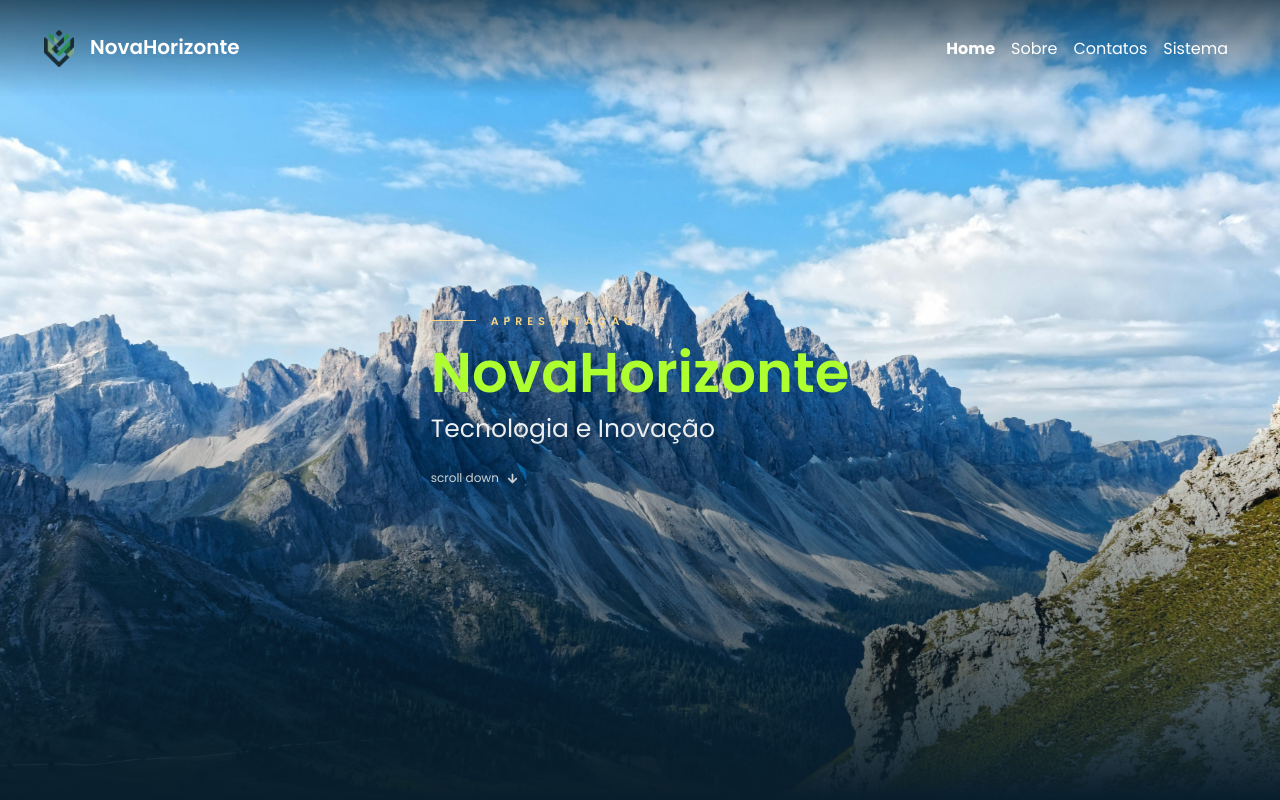
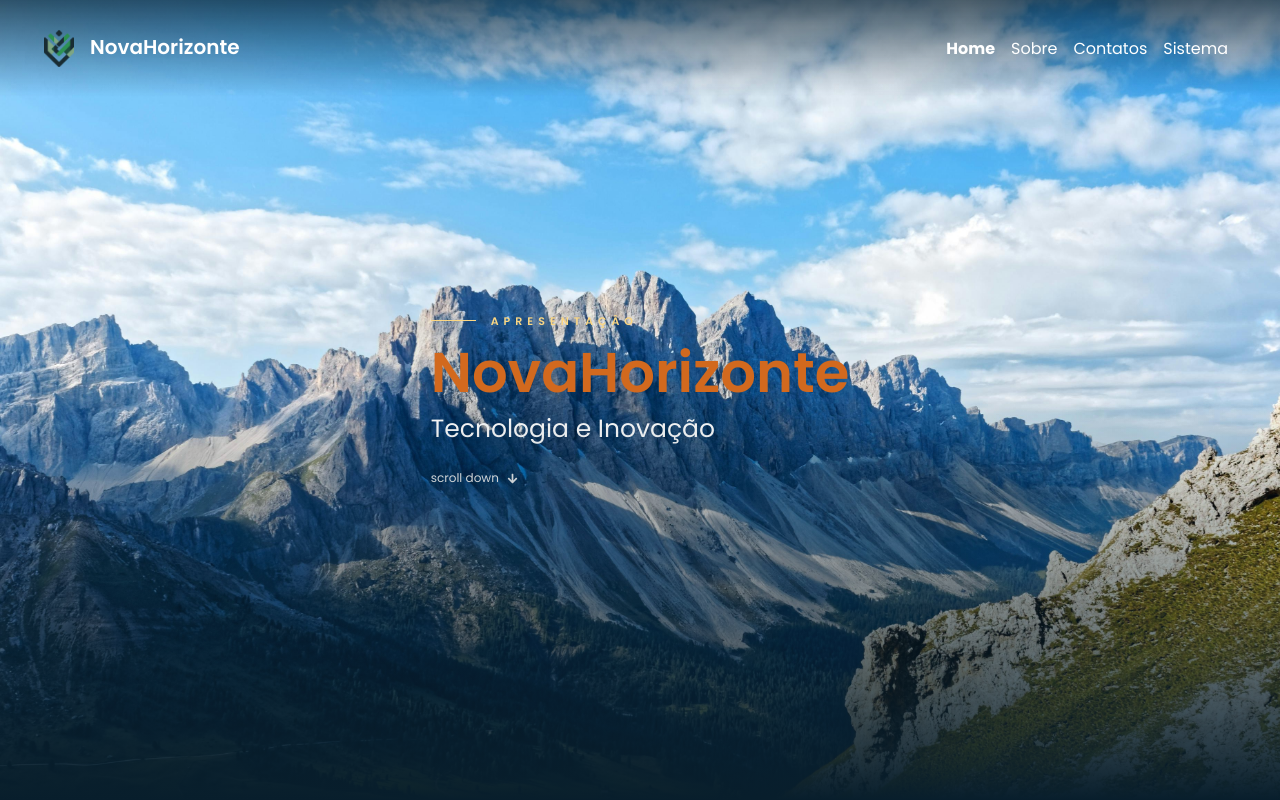
Before and after one commit to MatheusCrivellaro/react-apresentacao-novahorizonte, a JavaScript app: page / in a window 1280 px wide. Shown: the top 800 px of the page. Built offline with nearby package versions, Linux system fonts and the light colour scheme; the HTML template or start-up script is replaced by a standard one.

Commit message:
Ajustes esteticos

```diff
--- a/src/App.css
+++ b/src/App.css
@@ -14,6 +14,7 @@
 }
 
 .container-conteudo {
+    position: relative;
     background-color: #081E2C;
     display: flex;
     flex-direction: column;
@@ -26,6 +27,7 @@
 
 @media (min-width: 992px) {
     .container-conteudo {
+        position: relative;
         background-color: #081E2C;
         display: flex;
         flex-direction: column;
@@ -40,8 +42,10 @@
 
 .container-sombra {
     position: absolute;
-    bottom: 0;
+    top: 0; /* Posiciona no topo do container */
+    left: 0; /* Alinha à esquerda */
     width: 100%;
+    transform: translateY(-100%);
     height: 50vh;
     background: linear-gradient(to bottom, rgba(8, 30, 44, 0), rgba(8, 30, 44, 1));
 }
--- a/src/components/TitlePage/TitlePage.css
+++ b/src/components/TitlePage/TitlePage.css
@@ -10,7 +10,7 @@
     font-weight: 600;
     font-size: 32px;
     margin-top: 10px;
-    color: greenyellow;
+    color: chocolate;
 }
 
 @media (min-width: 768px) {
```
